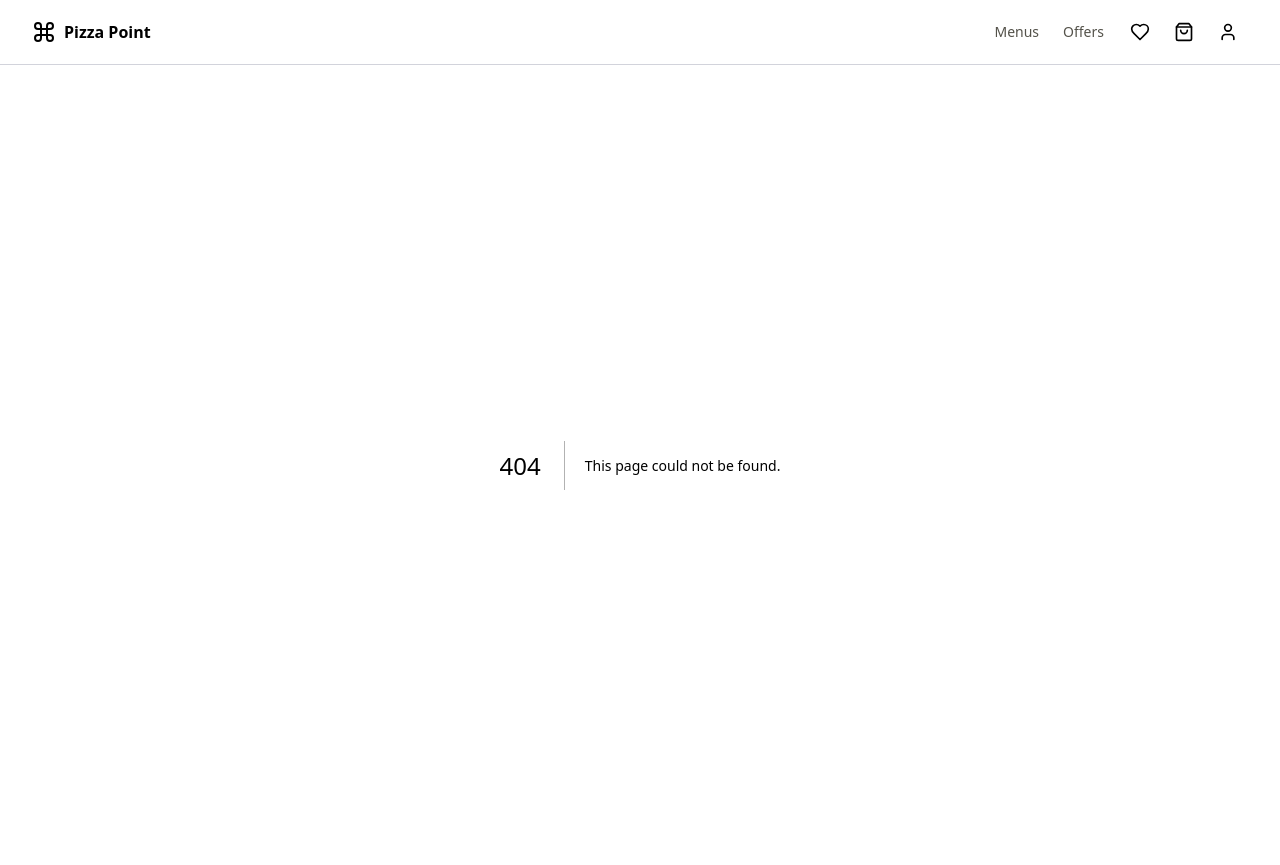
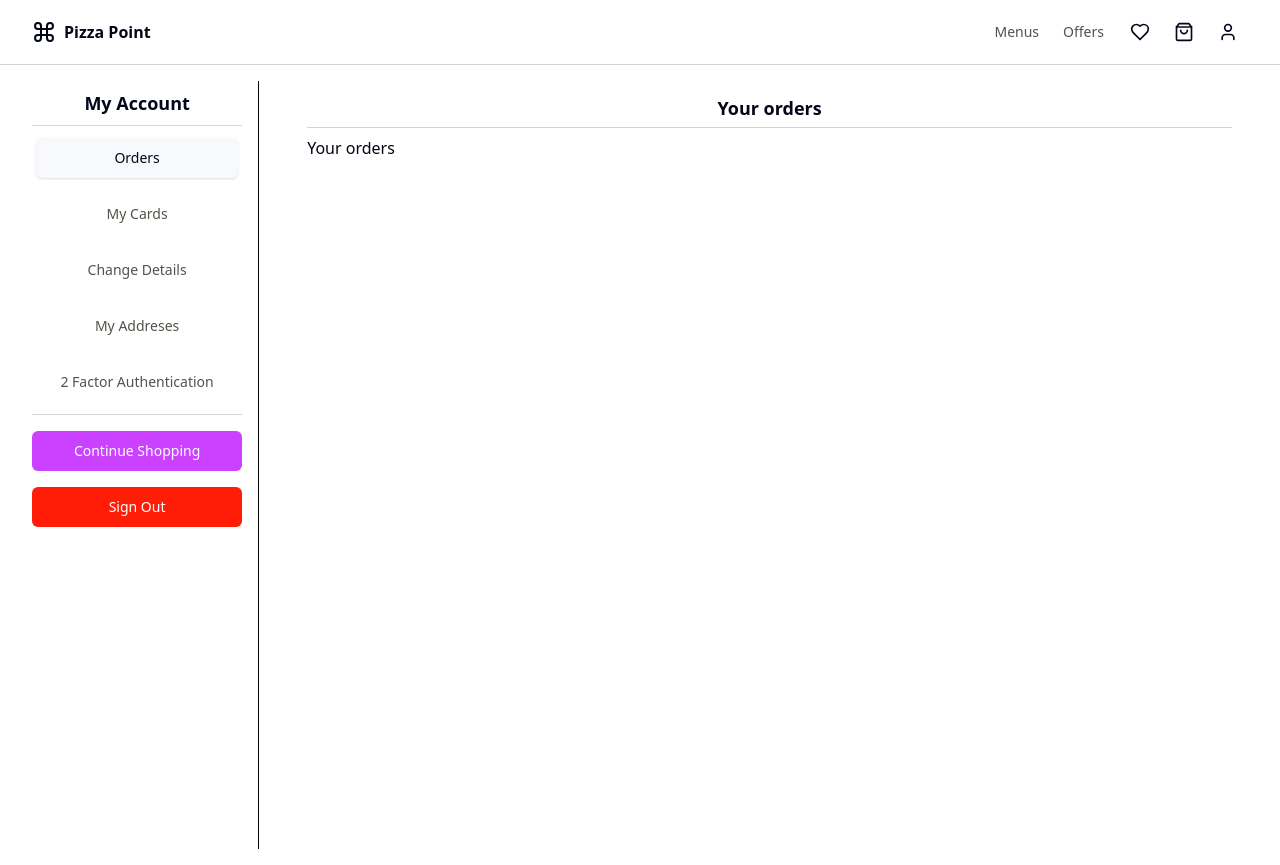
Before and after one commit to sunilgawai/www.pizzapoint.com, a Next.js app: page /account in a window 1280 px wide. Before the commit this address had no page. Built offline with nearby package versions, Linux system fonts and the light colour scheme.

Commit message:
feat: added account page

```diff
--- /dev/null
+++ b/src/app/account/page.tsx
@@ -0,0 +1,53 @@
+import OrdersView from '@/components/account/orders-view';
+import View from '@/components/account/view';
+import BackButton from '@/components/auth/back-button';
+import { Button } from '@/components/ui/button';
+import { Card } from '@/components/ui/card';
+import { Separator } from '@/components/ui/separator';
+import { Tabs, TabsContent, TabsList, TabsTrigger } from '@/components/ui/tabs';
+import React from 'react'
+
+const AccountPage = () => {
+    return (
+        <section className='container h-screen'>
+            <Tabs defaultValue='orders' className='h-screen w-full'>
+                <div className="h-screen flex space-y-8 lg:flex-row lg:space-x-12 lg:space-y-0 md:py-4">
+                    <aside className="-mx-4 lg:w-1/5 px-4 border border-r-black border-l-0 border-t-0 border-b-0">
+                        <h2 className='font-semibold text-center text-lg py-2'>My Account</h2>
+                        <Separator />
+                        <TabsList className='w-full h-fit flex flex-col items-start gap-4 justify-start py-3 bg-transparent'>
+                            <TabsTrigger value='orders' className='w-full h-10 font-medium text-start'>Orders</TabsTrigger>
+                            <TabsTrigger value='cards' className='w-full h-10 font-medium text-start'>My Cards</TabsTrigger>
+                            <TabsTrigger value='details' className='w-full h-10 font-medium text-start'>Change Details</TabsTrigger>
+                            <TabsTrigger value='address' className='w-full h-10 font-medium text-start'>My Addreses</TabsTrigger>
+                            <TabsTrigger value='authentication' className='w-full h-10 font-medium text-start'>2 Factor Authentication</TabsTrigger>
+                        </TabsList>
+                        <Separator />
+                        {/* @ts-ignore */}
+                        <Button type="button" className="w-full mt-4" variant="default">Continue Shopping</Button>
+                        <Button type="button" className="w-full mt-4 rounded-md" variant="destructive">Sign Out</Button>
+                    </aside>
+                    <div className="flex-1 px-4">
+                        <TabsContent value='orders' className=' w-full' >
+                            <View title='Your orders' children={<p>Your orders</p>} />
+                        </TabsContent>
+                        <TabsContent value='cards' className=' w-full'>
+                            <View title='Your cards' children={<p>Your cards</p>} />
+                        </TabsContent>
+                        <TabsContent value='details' className=' w-full'>
+                            <View title='Your details' children={<p>Your details</p>} />
+                        </TabsContent>
+                        <TabsContent value='address' className=' w-full'>
+                            <View title='Your address' children={<p>Your address</p>} />
+                        </TabsContent>
+                        <TabsContent value='authentication' className=' w-full'>
+                            <View title='2 Factor Authentication' children={<p>2 Factor Authentication</p>} />
+                        </TabsContent>
+                    </div>
+                </div>
+            </Tabs>
+        </section>
+    )
+}
+
+export default AccountPage;
--- /dev/null
+++ b/src/components/account/orders-view.tsx
@@ -0,0 +1,19 @@
+import { Separator } from '../ui/separator';
+import { Card } from '../ui/card';
+
+type OrdersViewProps = {
+    title: string;
+}
+const OrdersView = () => {
+    return (
+        <div>
+            <h2 className='font-semibold text-center text-lg py-[5px]'>Your orders</h2>
+            <Separator color='black' />
+            <Card className='rounded-none py-2 border-none shadow-none'>
+                Your orders
+            </Card>
+        </div>
+    )
+}
+
+export default OrdersView;
--- /dev/null
+++ b/src/components/account/view.tsx
@@ -0,0 +1,22 @@
+import { Separator } from '../ui/separator';
+import { Card } from '../ui/card';
+import React, { FC } from 'react';
+
+type ViewProps = {
+    title?: string;
+    children?: React.ReactNode
+}
+
+const View: FC<ViewProps> = ({ title, children }) => {
+    return (
+        <div>
+            <h2 className='font-semibold text-center text-lg py-[5px]'>{title}</h2>
+            <Separator color='black' />
+            <Card className='rounded-none py-2 border-none shadow-none'>
+                {children}
+            </Card>
+        </div>
+    )
+}
+
+export default View;
```
